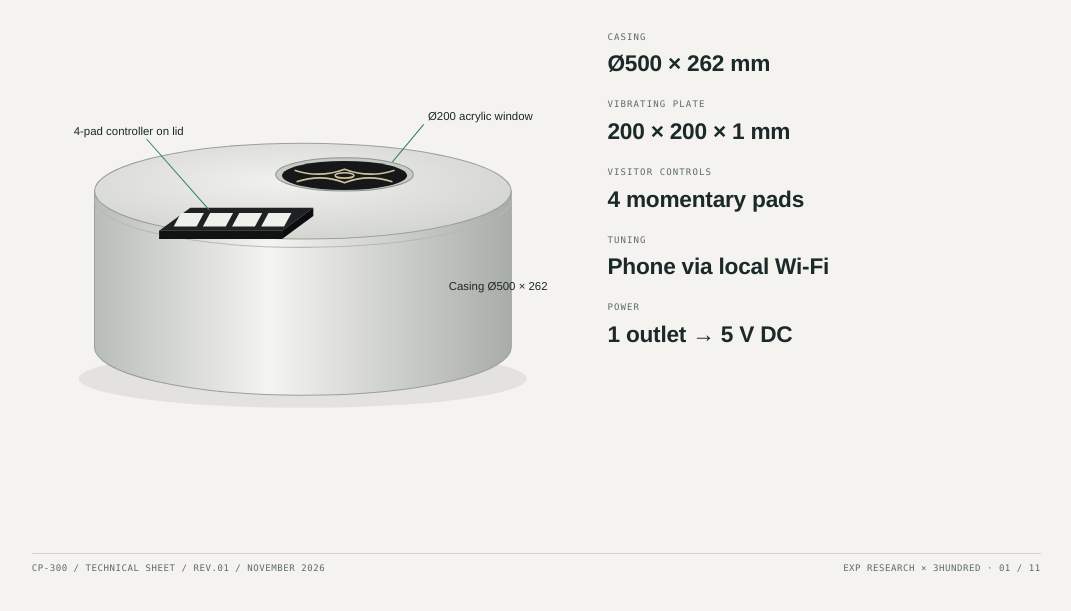
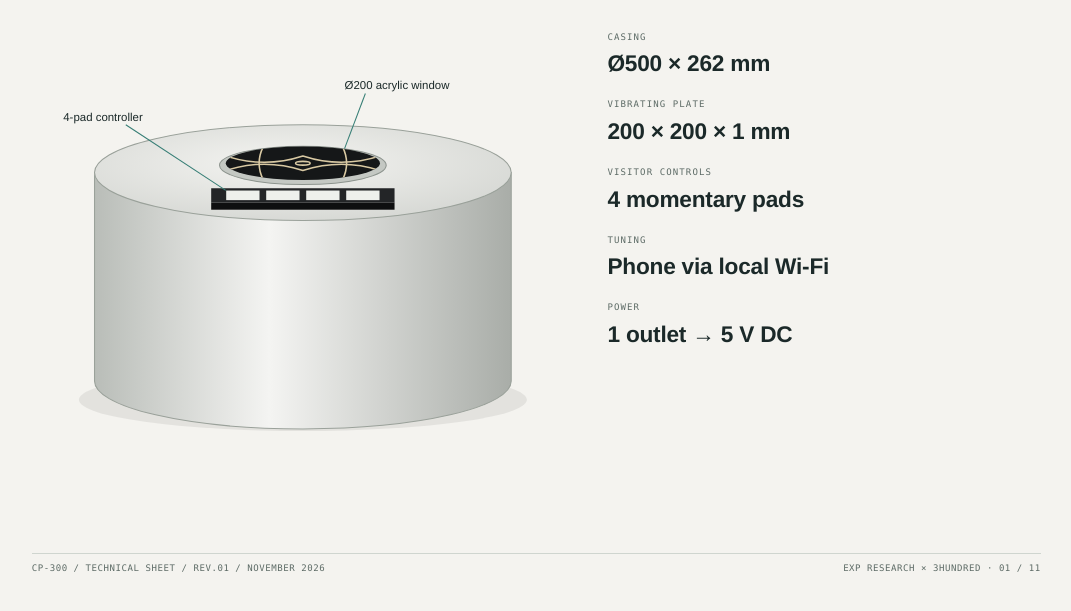
Before and after one commit to dissakamajaya/cp-100, a plain HTML site: page techsheet/index.html in a window 1280 px wide. Shown: the part 189-800 px from the top of the page, without its empty margins (25-1096 px from the left). Drawn offline with Linux system fonts and the light colour scheme.

Commit message:
Fix CP-300 tech sheet cover illustration
Redraw the cover installation SVG (clipped window, flat 4-pad
controller, taller casing) and re-export the PDF.

Co-Authored-By: Claude Opus 5.5 <noreply@anthropic.com>

```diff
--- a/techsheet/index.html
+++ b/techsheet/index.html
@@ -57,27 +57,33 @@ figcaption { font-size:7.6pt; color:var(--muted); margin-top:1.5mm; }
   <h1 style="font-size:30pt;margin-top:8mm">CP-300 / Technical Sheet</h1>
   <div class="kicker">Chladni plate installation &middot; Rev.01</div>
   <div class="cols c37" style="margin-top:2mm">
-    <svg viewBox="0 0 520 330" width="100%" height="118mm" aria-label="CP-300 installation overview">
-      <defs><linearGradient id="cyl" x1="0" x2="1"><stop offset="0" stop-color="#b9bdb8"/><stop offset=".42" stop-color="#f4f4f2"/><stop offset="1" stop-color="#a9ada8"/></linearGradient>
-      <radialGradient id="lid" cx=".45" cy=".4" r=".7"><stop offset="0" stop-color="#f1f1ee"/><stop offset="1" stop-color="#cfd1cd"/></radialGradient></defs>
-      <ellipse cx="260" cy="300" rx="215" ry="28" fill="#000" opacity=".07"/>
-      <path d="M60 120 L60 270 A200 46 0 0 0 460 270 L460 120 Z" fill="url(#cyl)" stroke="#9aa19a"/>
+    <svg viewBox="0 0 520 380" width="100%" height="122mm" aria-label="CP-300 installation">
+      <defs>
+        <linearGradient id="cyl" x1="0" x2="1"><stop offset="0" stop-color="#b9bdb8"/><stop offset=".42" stop-color="#f4f4f2"/><stop offset="1" stop-color="#a9ada8"/></linearGradient>
+        <radialGradient id="lid" cx=".45" cy=".4" r=".7"><stop offset="0" stop-color="#f4f4f1"/><stop offset="1" stop-color="#d3d5d1"/></radialGradient>
+        <clipPath id="win"><ellipse cx="260" cy="111" rx="74" ry="16"/></clipPath>
+      </defs>
+      <ellipse cx="260" cy="338" rx="215" ry="30" fill="#000" opacity=".07"/>
+      <path d="M60 120 L60 320 A200 46 0 0 0 460 320 L460 120 Z" fill="url(#cyl)" stroke="#9aa19a"/>
       <ellipse cx="260" cy="120" rx="200" ry="46" fill="url(#lid)" stroke="#9aa19a"/>
-      <path d="M60 128 A200 46 0 0 0 460 128" fill="none" stroke="#b5b9b4"/>
-      <ellipse cx="300" cy="104" rx="66" ry="16" fill="#c7cbc6" stroke="#8d948e"/>
-      <ellipse cx="300" cy="105" rx="60" ry="14" fill="#151718"/>
-      <g fill="none" stroke="#d9c9a3" stroke-width="1.6" opacity=".95"><ellipse cx="300" cy="105" rx="9" ry="2.6"/><path d="M252 100 Q276 108 300 99 Q324 108 348 100"/><path d="M254 111 Q278 103 300 112 Q322 103 346 111"/></g>
-      <g transform="translate(122 136)">
-        <path d="M0 22 L118 22 L148 0 L30 0 Z" fill="#1f2123"/>
-        <path d="M0 22 L118 22 L118 30 L0 30 Z" fill="#111213"/>
-        <path d="M118 22 L148 0 L148 8 L118 30 Z" fill="#0b0c0d"/>
-        <g fill="#eef0ec"><path d="M14 18 L36 18 L43 5 L21 5Z"/><path d="M42 18 L64 18 L71 5 L49 5Z"/><path d="M70 18 L92 18 L99 5 L77 5Z"/><path d="M98 18 L120 18 L127 5 L105 5Z"/></g>
+      <ellipse cx="260" cy="113" rx="80" ry="18.4" fill="#c4c8c3" stroke="#8d948e"/>
+      <ellipse cx="260" cy="111" rx="74" ry="16" fill="#151718"/>
+      <g clip-path="url(#win)" fill="none" stroke="#d9c9a3" stroke-width="1.5">
+        <ellipse cx="260" cy="111" rx="7" ry="1.8"/>
+        <path d="M186 104 Q223 116 260 104 Q297 116 334 104"/>
+        <path d="M186 118 Q223 106 260 118 Q297 106 334 118"/>
+        <path d="M222 95 Q214 111 222 127"/><path d="M298 95 Q306 111 298 127"/>
       </g>
-      <text x="380" y="52" font-size="11" fill="#1b2929">&#216;200 acrylic window</text>
-      <line x1="376" y1="56" x2="346" y2="92" stroke="#367e75"/>
-      <text x="40" y="66" font-size="11" fill="#1b2929">4-pad controller on lid</text>
-      <line x1="110" y1="70" x2="170" y2="138" stroke="#367e75"/>
-      <text x="400" y="215" font-size="11" fill="#1b2929">Casing &#216;500 &times; 262</text>
+      <rect x="172" y="148.6" width="176" height="7" fill="#0e0f10"/>
+      <rect x="172" y="135" width="176" height="13.6" fill="#232527"/>
+      <g fill="#eef0ec">
+        <rect x="186.4" y="137.2" width="32" height="9.2"/><rect x="224.8" y="137.2" width="32" height="9.2"/>
+        <rect x="263.2" y="137.2" width="32" height="9.2"/><rect x="301.6" y="137.2" width="32" height="9.2"/>
+      </g>
+      <text x="300" y="40" font-size="11" fill="#1b2929">&#216;200 acrylic window</text>
+      <line x1="320" y1="44" x2="300" y2="97" stroke="#367e75"/>
+      <text x="30" y="70" font-size="11" fill="#1b2929">4-pad controller</text>
+      <line x1="90" y1="74" x2="186" y2="137" stroke="#367e75"/>
     </svg>
     <div style="padding-top:4mm">
       <div class="stat"><div class="lbl">Casing</div><div class="val">&#216;500 &times; 262 mm</div></div>
```
Also changed, not shown: 1 other file.
